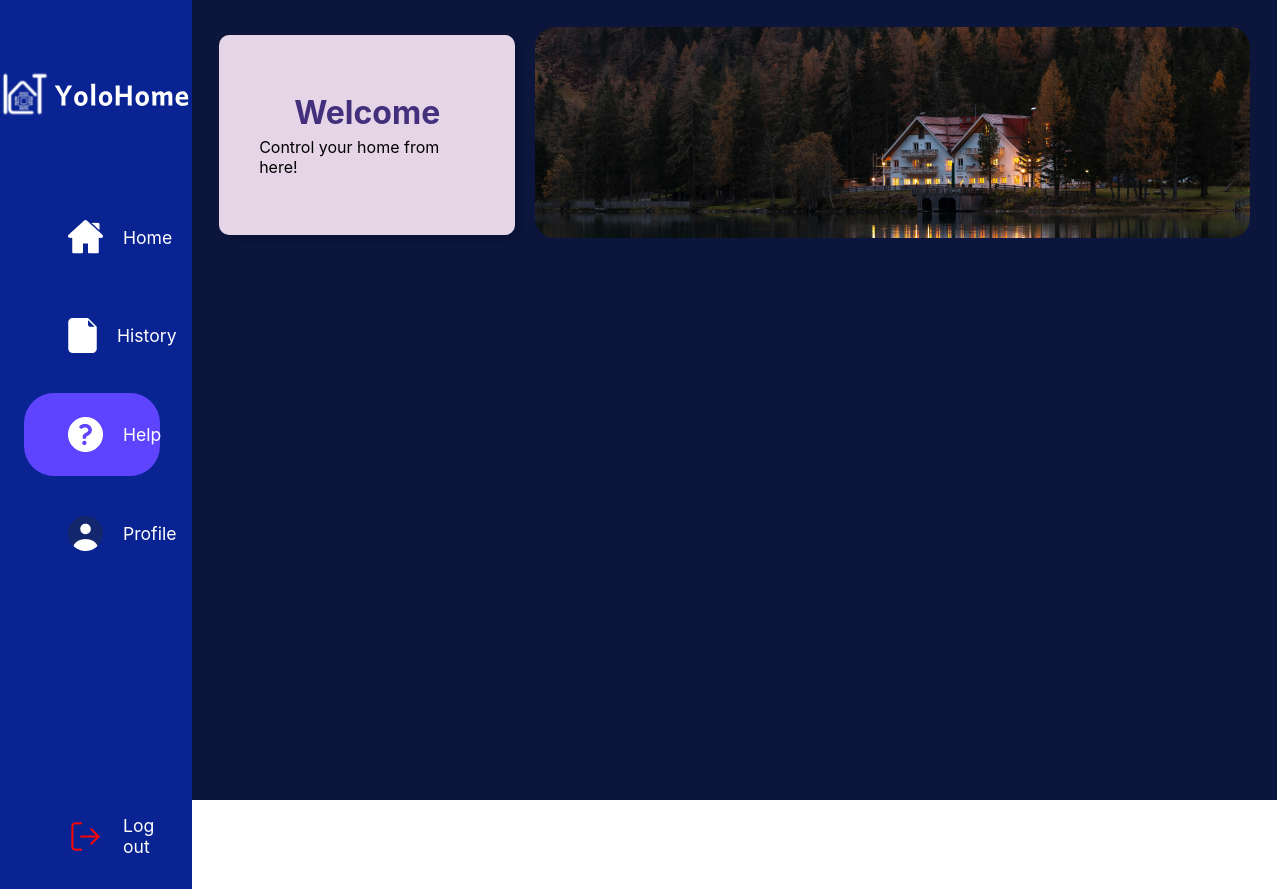
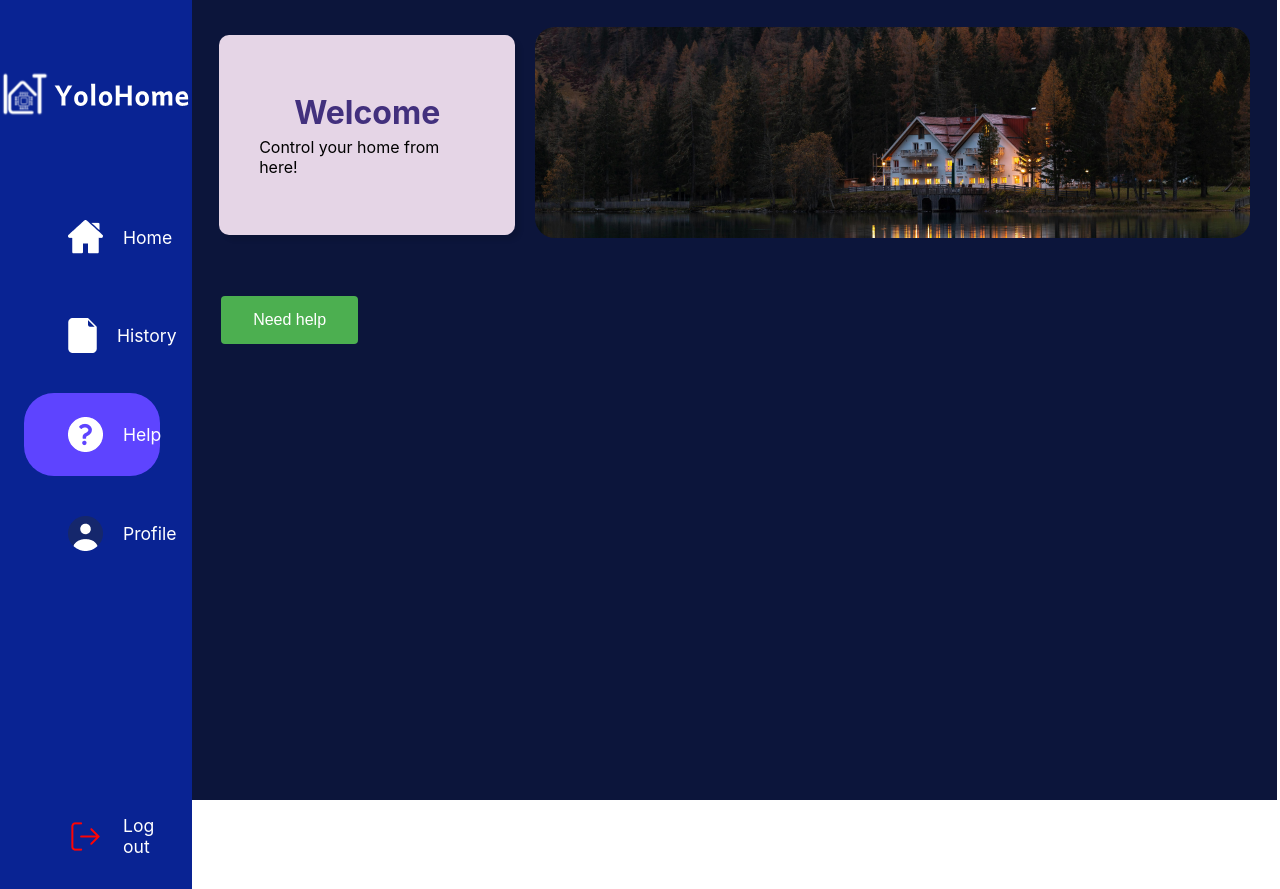
Before and after one commit to ShunPeng1/Multi-Disciplinary-Project, a React (Create React App) app in the folder WebApplication/yolohome-client/: page /help in a window 1280 px wide. Built offline with nearby package versions, Linux system fonts and the light colour scheme.

Commit message:
feat: Help Page
feat: Help Page

```diff
--- a/WebApplication/yolohome-client/src/App.jsx
+++ b/WebApplication/yolohome-client/src/App.jsx
@@ -46,6 +46,8 @@
             <Route path="/history" element={<History/>} />
             <Route path="/register" element={<Register/>} />
             <Route path="/help" element={<Help/>} />
+            <Route path="/profile" element={<Profile/>} />
+
           </Routes>
         </div>
       </div>
--- a/WebApplication/yolohome-client/src/pages/Help/Help.css
+++ b/WebApplication/yolohome-client/src/pages/Help/Help.css
@@ -12,3 +12,20 @@
   max-height: 100%;
   flex-direction: column;
 }
+
+.helpButton {
+  background-color: #4CAF50; /* Green */
+  border: none;
+  color: white;
+  padding: 15px 32px;
+  text-align: center;
+  text-decoration: none;
+  display: inline-block;
+  font-size: 16px;
+  margin: 4px 2px;
+  cursor: pointer;
+  border-radius: 4px;
+}
+.helpButton:hover {
+  background-color: #45a049; /* Darker green */
+}
--- a/WebApplication/yolohome-client/src/pages/Help/index.jsx
+++ b/WebApplication/yolohome-client/src/pages/Help/index.jsx
@@ -11,8 +11,13 @@
         <div className="import-header">
           <Header />
         </div>
-        </div>
-        </div>
+        <a href="https://forms.gle/sZ3vMUUJJxgo1QLc8" target="_blank" rel="noopener noreferrer"> {/* Add this line */}
+          <button className="helpButton">Need help</button>
+        </a> {/* Add this line */}
+      </div>
+
+
+    </div>
 
   );
 };
--- a/WebApplication/yolohome-client/src/pages/History/index.jsx
+++ b/WebApplication/yolohome-client/src/pages/History/index.jsx
@@ -29,13 +29,11 @@
       const mockHistoryData = [
         {
           device: "Light",
-          room: "House",
           description: "On",
           time: "2024-04-06 13:00:00"
         },
         {
           device: "Door",
-          room: "House",
           description: "Close",
           time: "2024-04-06 13:30:00"
         },
@@ -43,30 +41,33 @@
       setHistoryData(mockHistoryData);
     }, []);
 
-    useEffect(() => {
-      fetchData();
-      const intervalId = setInterval(fetchData, 5000); // Fetch data every 5 seconds
+    // useEffect(() => {
+    //   fetchData();
+    //   const intervalId = setInterval(fetchData, 5000); // Fetch data every 5 seconds
 
-      return () => {
-        clearInterval(intervalId); // Clear interval on component unmount
-      };
-    }, []);
+    //   return () => {
+    //     clearInterval(intervalId); // Clear interval on component unmount
+    //   };
+    // }, []);
 
-    const fetchData = () => {
-      FetchRequest('api/ActivityLogApi/GetAll', 'GET', {
-        Username: username,
+    // const fetchData = () => {
+    //   FetchRequest('api/ActivityLogApi/GetAll', 'GET', {
+    //     Username: username,
 
-      }, successCallback, errorCallback);
-    };
+    //   }, successCallback, errorCallback);
+    // };
 
-    const successCallback = (data) => {
-      console.log('Success:', data);
-      setHistoryData(data.Response);
-    }
+    // const a = "";
 
-    const errorCallback = (error) => {
-      console.error('Error:', error);
-    }
+    // const successCallback = (data) => {
+    //   console.log('Success:', data);
+    //   setHistoryData(data.Response);
+    //   a = data.Response;
+    // }
+
+    // const errorCallback = (error) => {
+    //   console.error('Error:', error);
+    // }
 
 
     return (
@@ -84,6 +85,7 @@
               <thead>
                 <tr className="buyHeader">
                   <th>No.</th>
+                  <th>Device</th>
                   <th>Description</th>
                   <th>Time</th>
                 </tr>
@@ -94,8 +96,9 @@
                 .map((item, index) => (
                   <tr key={index}>
                     <td>{index + 1}</td>
-                    <td>{item.Activity}</td> {/* Change to item.Activity */}
-                    <td>{item.TimeStamp}</td> {/* Change to item.TimeStamp */}
+                    <td>{item.device}</td> {/* Change to item.UserName */}
+                    <td>{item.description}</td> {/* Change to item.Activity */}
+                    <td>{item.time}</td> {/* Change to item.TimeStamp */}
                   </tr>
                 ))}
               </tbody>
--- a/WebApplication/yolohome-client/src/pages/Profile/index.jsx
+++ b/WebApplication/yolohome-client/src/pages/Profile/index.jsx
@@ -10,6 +10,7 @@
                 <div className = "import-header2">
                     <Header />
                 </div>
+
             </div>
         </div>
     );
```
